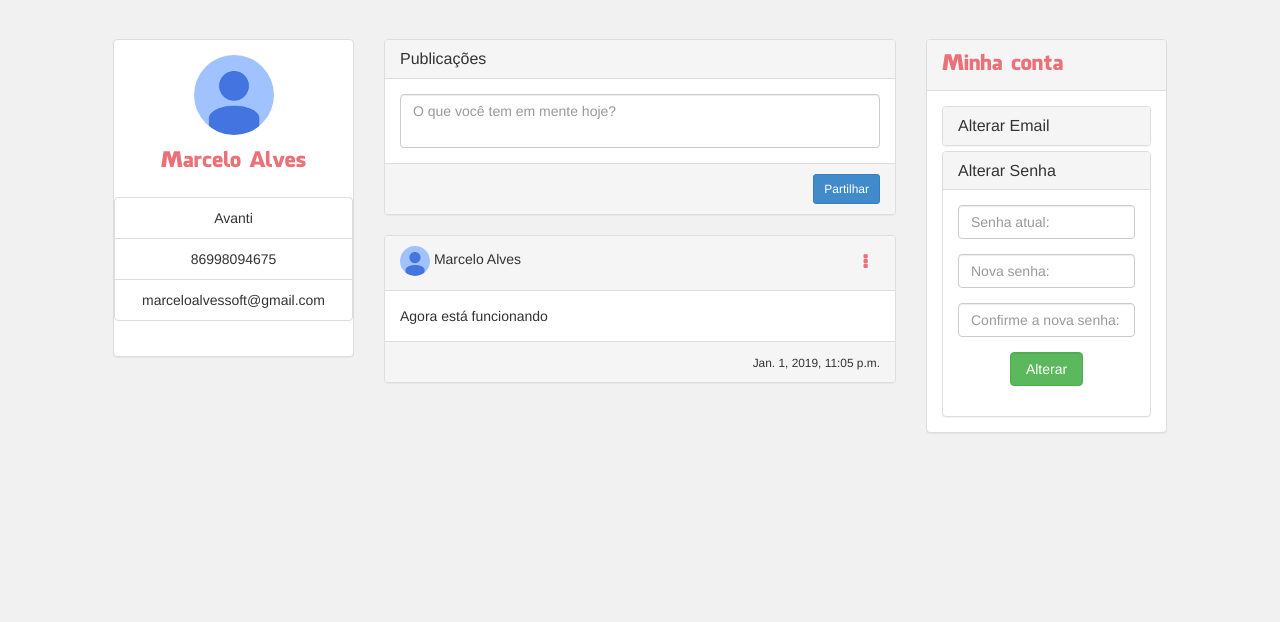
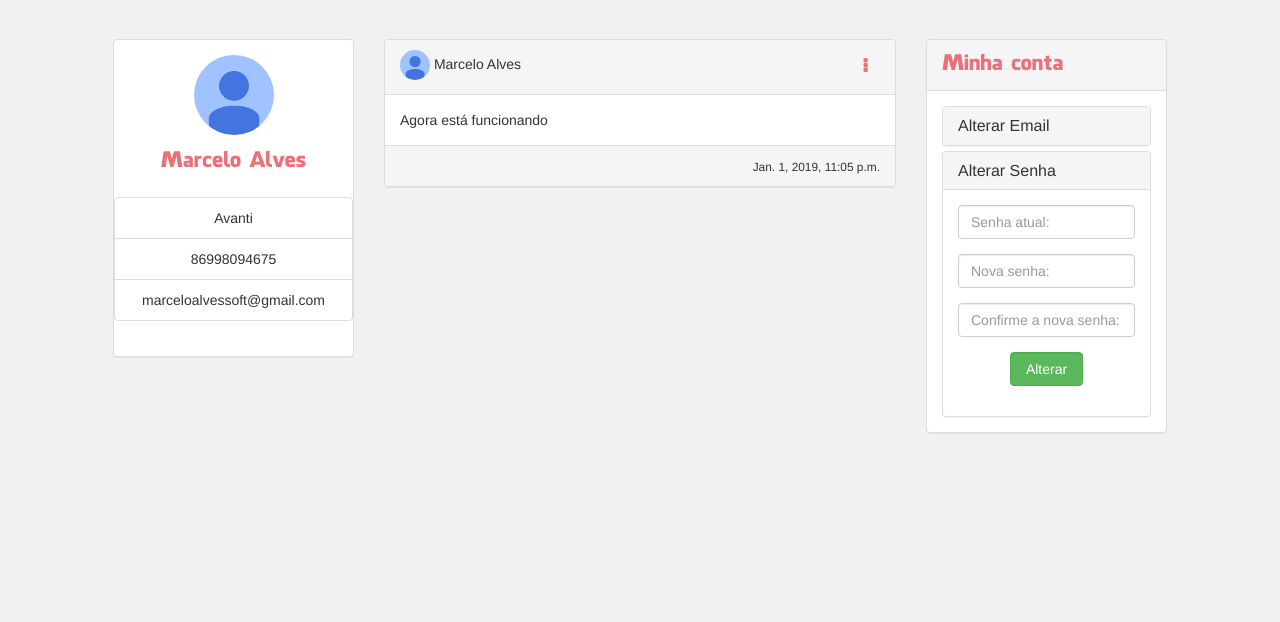
Before and after one commit to MarceloxAlves/Tukro, a Django app: page /perfil/meu-perfil/ in a window 1280 px wide. Shown: the part 51-673 px from the top of the page. Run offline with Django 3.2, Linux system fonts and the light colour scheme; a user stored in the database is signed in; data comes from the database, SQL or seed files in the repository; some libraries are stand-ins or nearby versions.

Commit message:
POSTAGEM PRIVACIDADE

```diff
--- a/perfis/models.py
+++ b/perfis/models.py
@@ -49,9 +49,15 @@ class Perfil(models.Model):
         for post in self.timeline.all():
             postagens.append(post)
         for contato in self.contatos.all():
-            for post in contato.timeline.all():
+            for post in contato.timeline.all().exclude(privacidade='PRIVATE'):
                 postagens.append(post)
 
+        return sorted(postagens, key=Postagem.get_id, reverse=True)
+
+    def get_public_perfil(self):
+        postagens = []
+        for post in self.timeline.filter(privacidade='PUBLIC'):
+            postagens.append(post)
         return sorted(postagens, key=Postagem.get_id, reverse=True)
 
 
--- a/perfis/templates/meu_perfil.html
+++ b/perfis/templates/meu_perfil.html
@@ -47,21 +47,6 @@
         </div>
     </div>
     <div class="col-md-6">
-        <form action="{% url 'index' %}" method="post">
-            {% csrf_token %}
-            <div class="panel panel-default">
-                <div class="panel-heading">
-                    <h3 class="panel-title">Publicações</h3>
-                </div>
-                <div class="panel-body">
-                     <textarea name="texto" required class="form-control input-postagem" rows="2"
-                               placeholder="O que você tem em mente hoje?"></textarea>
-                </div>
-                <div class="panel-footer text-right">
-                    <input type="submit" class="btn btn-sm btn-primary" value="Partilhar">
-                </div>
-            </div>
-        </form>
         {% if postagens %}
         {% for postagem in postagens %}
         <div class="panel panel-default" id="postagem{{ postagem.id }}">
--- a/perfis/templates/perfil.html
+++ b/perfis/templates/perfil.html
@@ -60,7 +60,6 @@
         </div>
     </div>
     <div class="col-md-6">
-
         {% if postagens %}
                 {% for postagem in postagens %}
                     <div class="panel panel-default" id="postagem{{ postagem.id }}">
@@ -97,7 +96,7 @@
                     </div>
                 {% endfor %}
             {% else %}
-        <p class="text-muted">Ainda não há postagens relacionadas ao seu perfil</p>
+                <p class="text-muted">Não há postagens públicas para este perfil</p>
             {% endif %}
     </div>
 </div>
--- a/perfis/views.py
+++ b/perfis/views.py
@@ -23,8 +23,9 @@ class HomeView(View):
 
     def post(self, request):
         texto = request.POST["texto"];
+        privacidade = request.POST["privacidade"];
         usuario = request.user
-        postagem = Postagem(texto=texto, perfil=usuario.perfil)
+        postagem = Postagem(texto=texto, perfil=usuario.perfil, privacidade=privacidade)
         postagem.save()
         return redirect('index')
 
@@ -38,7 +39,7 @@ class HomeView(View):
 @login_required
 def exibir_perfil(request, perfil_id):
     perfil = Perfil.objects.get(id=perfil_id)
-    postagens = Postagem.objects.filter(perfil=perfil_id)
+    postagens = perfil.get_public_perfil()
     regra_convite = request.user.perfil.regras_convite(perfil)
 
     return render(request, 'perfil.html',
```
Also changed, not shown: perfis/templates/index.html (+3 -14 lines). Lines whose indentation alone changed are shown as unchanged.
